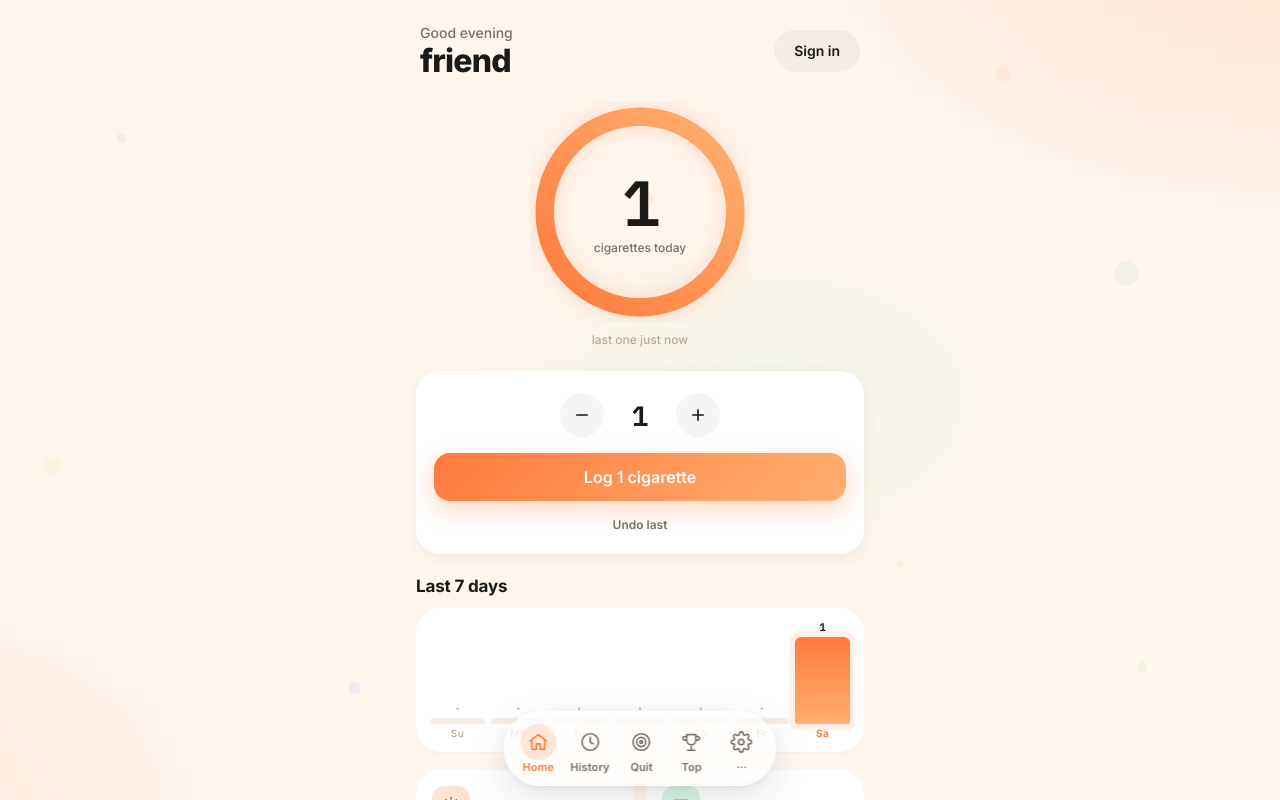
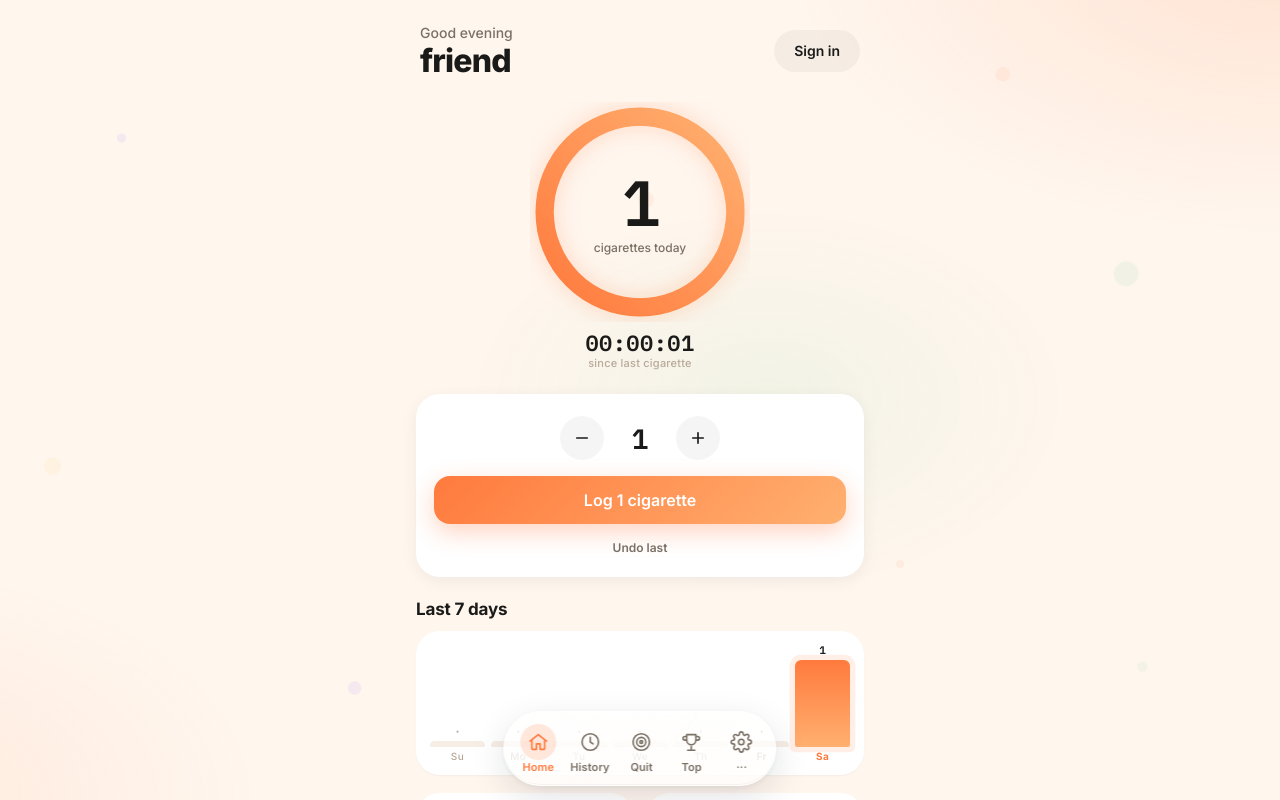
Before and after one commit to alikhalilll/smoking-tracker, a Vue app: page / in a window 1280 px wide. Both pictures are taken after a click on the button "Log 1 cigarette". Shown: the top 800 px of the page. Built offline with nearby package versions, Linux system fonts and the light colour scheme; no server answers.

Commit message:
Replace "last one X ago" with live stopwatch since last cigarette
Ticks every second while Home is mounted; renders as HH:MM:SS (or
"Nd HH:MM:SS" once a day has passed). Drops the now-unused timeAgo
helper and time_ago locale strings.

Also gitignore .idea/ and .vscode/.

```diff
--- a/src/App.vue
+++ b/src/App.vue
@@ -47,7 +47,7 @@
       <HomeView
         v-if="view === 'home'"
         :today-count="todayCount"
-        :last-smoke-text="lastSmokeText ?? undefined"
+        :last-smoke-time="lastSmoke ?? undefined"
         :last7="last7"
         :max-last7="maxLast7"
         :daily-avg="dailyAvg"
@@ -157,7 +157,7 @@
 <script setup lang="ts">
 import { ref, computed, onMounted, onUnmounted } from 'vue'
 import { useStorage } from './composables/useStorage'
-import { useStats, timeAgo } from './composables/useStats'
+import { useStats } from './composables/useStats'
 import { useQuitPlan } from './composables/useQuitPlan'
 import { useReminders, resolvedNotificationLocale } from './composables/useReminders'
 import { useSync } from './composables/useSync'
@@ -263,22 +263,6 @@ const greetingName = computed(() => {
   if (ldrName) return ldrName
   if (email) return email.split('@')[0]
   return t('app.greet_friend')
-})
-
-// Update "time ago" every minute
-const tick = ref(0)
-let tickInterval: ReturnType<typeof setInterval> | null = null
-onMounted(() => {
-  tickInterval = setInterval(() => tick.value++, 60_000)
-})
-onUnmounted(() => {
-  if (tickInterval) clearInterval(tickInterval)
-})
-
-const lastSmokeText = computed<string | null>(() => {
-  if (!lastSmoke.value) return null
-  void tick.value
-  return timeAgo(lastSmoke.value)
 })
 
 const reminders = useReminders()
--- a/src/components/HomeView.vue
+++ b/src/components/HomeView.vue
@@ -79,8 +79,9 @@
           <div class="counter-label">{{ t('home.cigarettes_today') }}</div>
         </div>
       </div>
-      <div v-if="lastSmokeText" class="last-smoke">
-        {{ t('home.last_one', { ago: lastSmokeText }) }}
+      <div v-if="stopwatch" class="gap-stopwatch">
+        <div class="stopwatch-time tabular">{{ stopwatch }}</div>
+        <div class="stopwatch-label">{{ t('home.since_last') }}</div>
       </div>
     </div>
 
@@ -197,7 +198,7 @@
 </template>
 
 <script setup lang="ts">
-import { ref, computed, watch, toRef } from 'vue'
+import { ref, computed, watch, toRef, onMounted, onUnmounted } from 'vue'
 import { useI18n, intlLocale } from '../i18n'
 import { share } from '../composables/useShare'
 import { getToday } from '../composables/useDate'
@@ -210,7 +211,7 @@ const { t } = useI18n()
 
 interface Props {
   todayCount: number
-  lastSmokeText?: string
+  lastSmokeTime?: string
   last7: DayBucket[]
   maxLast7: number
   dailyAvg: number
@@ -239,6 +240,32 @@ const showCheck = ref(false)
 const confettiTrigger = ref(0)
 
 const animatedTodayCount = useCountUp(toRef(props, 'todayCount'))
+
+// Live stopwatch since the last logged cigarette. Ticks every second
+// while the component is mounted; the computed gates display so we
+// render nothing before the first log.
+const now = ref(Date.now())
+let nowTimer: ReturnType<typeof setInterval> | null = null
+onMounted(() => {
+  nowTimer = setInterval(() => (now.value = Date.now()), 1000)
+})
+onUnmounted(() => {
+  if (nowTimer) clearInterval(nowTimer)
+})
+
+const stopwatch = computed<string | null>(() => {
+  if (!props.lastSmokeTime) return null
+  const elapsed = now.value - new Date(props.lastSmokeTime).getTime()
+  if (elapsed < 0) return null
+  const totalSec = Math.floor(elapsed / 1000)
+  const days = Math.floor(totalSec / 86400)
+  const hours = Math.floor((totalSec % 86400) / 3600)
+  const minutes = Math.floor((totalSec % 3600) / 60)
+  const seconds = totalSec % 60
+  const pad = (n: number): string => n.toString().padStart(2, '0')
+  const hms = `${pad(hours)}:${pad(minutes)}:${pad(seconds)}`
+  return days > 0 ? `${days}d ${hms}` : hms
+})
 
 // Progress ring fills relative to either the quit-plan target (if any)
 // or the daily average baseline. When today exceeds the target the ring
@@ -430,10 +457,25 @@ async function onShare(): Promise<void> {
   margin-top: 6px;
   font-weight: 500;
 }
-.last-smoke {
-  font-size: 12px;
+.gap-stopwatch {
+  display: flex;
+  flex-direction: column;
+  align-items: center;
+  gap: 2px;
+}
+.stopwatch-time {
+  font-size: 22px;
+  font-weight: 700;
+  letter-spacing: 0.02em;
+  color: var(--text);
+  font-variant-numeric: tabular-nums;
+  line-height: 1;
+}
+.stopwatch-label {
+  font-size: 11px;
+  font-weight: 500;
   color: var(--subtle);
-  font-weight: 500;
+  letter-spacing: 0.02em;
 }
 
 /* Log card */
--- a/src/composables/useStats.ts
+++ b/src/composables/useStats.ts
@@ -324,17 +324,6 @@ export function useStats(data: Ref<AppData>) {
 
 import { t, intlLocale } from '../i18n'
 
-export function timeAgo(isoStr: string): string {
-  const diff = Date.now() - new Date(isoStr).getTime()
-  const mins = Math.floor(diff / 60_000)
-  if (mins < 1) return t('time_ago.just_now')
-  if (mins < 60) return t('time_ago.minutes', { n: mins })
-  const hrs = Math.floor(mins / 60)
-  if (hrs < 24)
-    return t('time_ago.hours_minutes', { h: hrs, m: mins % 60 })
-  return t('time_ago.days', { n: Math.floor(hrs / 24) })
-}
-
 export function formatDuration(ms: number | null | undefined): string {
   if (ms == null || isNaN(ms)) return t('duration.none')
   if (ms < 1000) return t('duration.seconds', { n: 0 })
--- a/src/locales/ar.ts
+++ b/src/locales/ar.ts
@@ -34,7 +34,7 @@ const ar = {
   },
   home: {
     cigarettes_today: 'سجائر اليوم',
-    last_one: 'آخر واحدة {ago}',
+    since_last: 'منذ آخر سيجارة',
     log_one: 'سجّل سيجارة',
     log_many: 'سجّل {n} سجائر',
     undo_last: 'تراجع',
@@ -179,12 +179,6 @@ const ar = {
     days_hours: '{d}ي {h}س',
     none: '—',
   },
-  time_ago: {
-    just_now: 'الآن',
-    minutes: 'قبل {n}د',
-    hours_minutes: 'قبل {h}س {m}د',
-    days: 'قبل {n}ي',
-  },
   footer: {
     copyright: '© {from}–{to} علي خليل',
     portfolio: 'الموقع الشخصي',
--- a/src/locales/en.ts
+++ b/src/locales/en.ts
@@ -34,7 +34,7 @@ const en = {
   },
   home: {
     cigarettes_today: 'cigarettes today',
-    last_one: 'last one {ago}',
+    since_last: 'since last cigarette',
     log_one: 'Log 1 cigarette',
     log_many: 'Log {n} cigarettes',
     undo_last: 'Undo last',
@@ -179,12 +179,6 @@ const en = {
     days_hours: '{d}d {h}h',
     none: '—',
   },
-  time_ago: {
-    just_now: 'just now',
-    minutes: '{n}m ago',
-    hours_minutes: '{h}h {m}m ago',
-    days: '{n}d ago',
-  },
   footer: {
     copyright: '© {from}–{to} Ali Khalil',
     portfolio: 'Portfolio',
```
Also changed, not shown: 1 other file (tests, documents, lock files or other folders).
